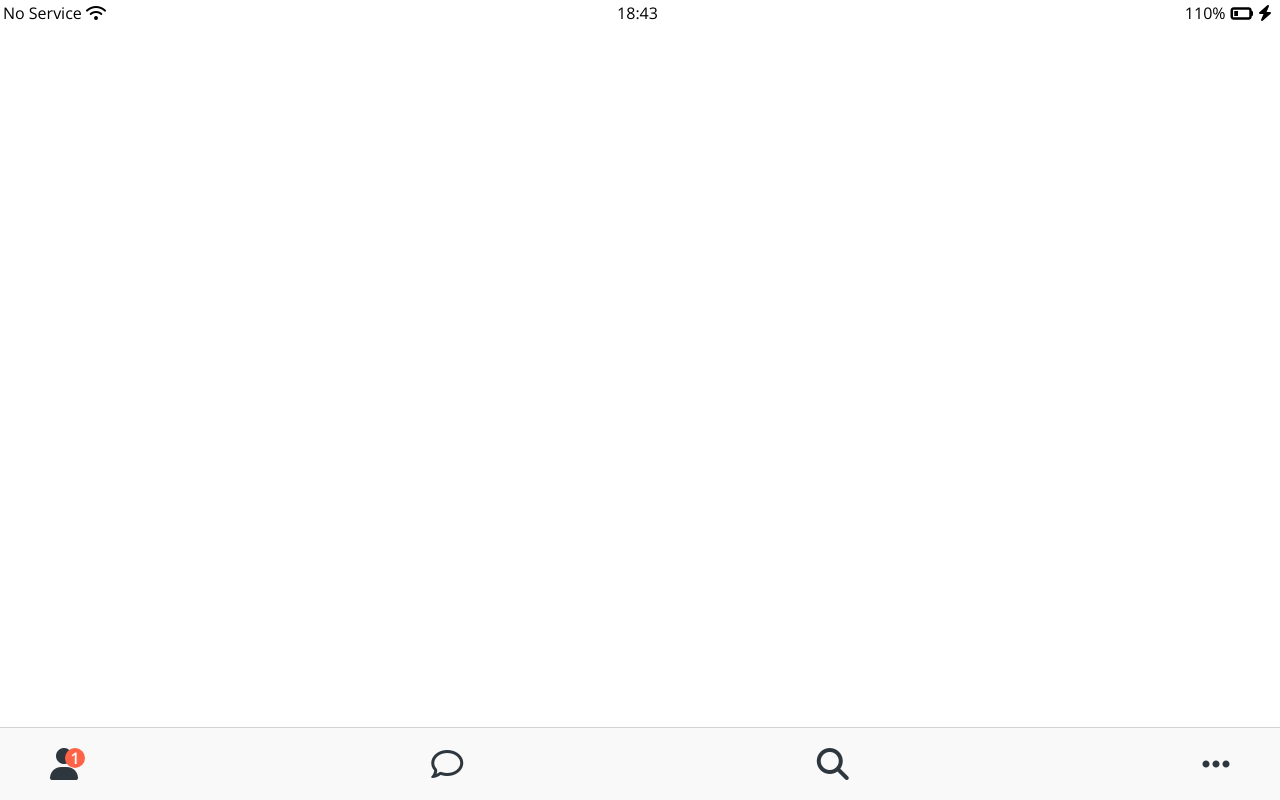
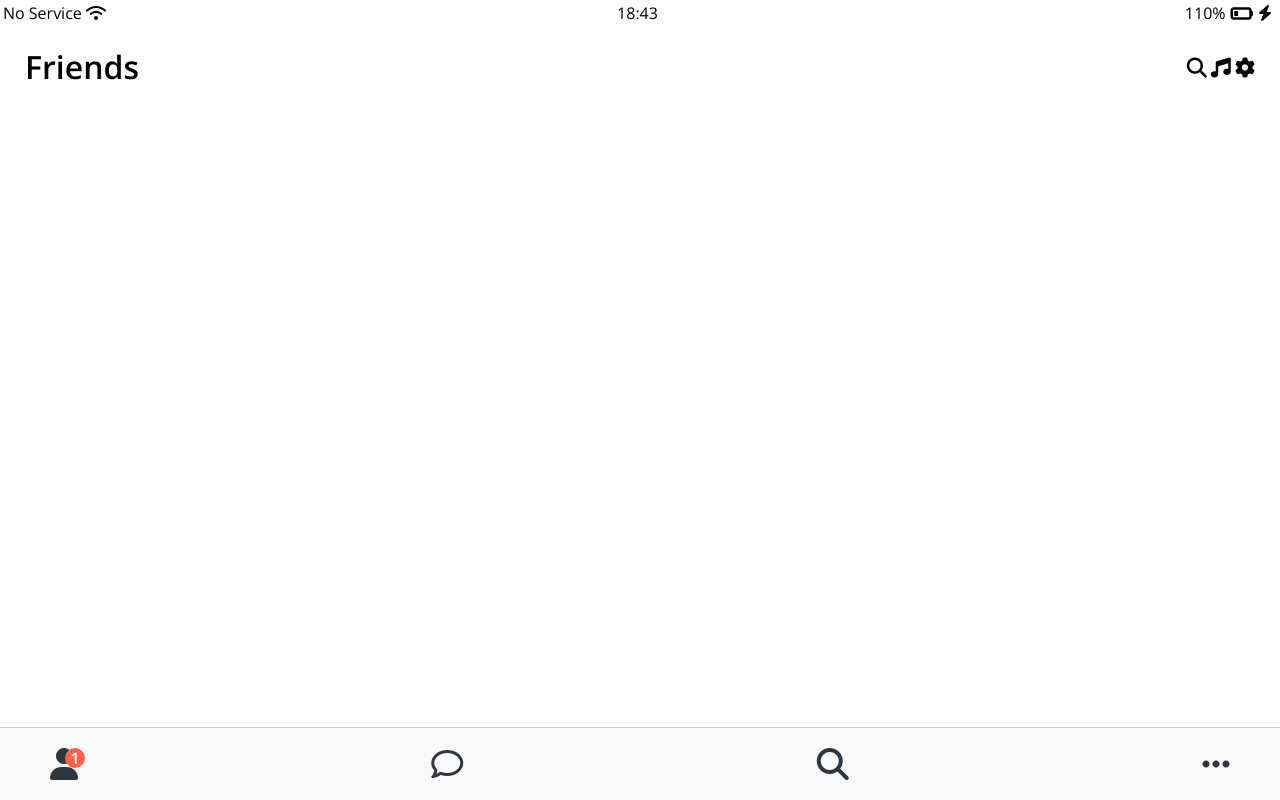
Before and after one commit to YeonKeon/kokoa-clone2022, a plain HTML site: page friends.html in a window 1280 px wide. Drawn offline with nearby package versions, Linux system fonts and the light colour scheme.

Commit message:
screen-header

```diff
--- /dev/null
+++ b/css/components/screen-header.css
@@ -0,0 +1,15 @@
+.screen-header {
+    display: flex;
+    justify-content: space-between;
+    align-items: center;
+    padding: 25px;
+}
+
+.screen-header__title {
+    font-size: 32px;
+    font-weight: 600;
+}
+
+.screen-header__icon {
+    margin-left: 25px;
+}
--- a/css/styles.css
+++ b/css/styles.css
@@ -5,6 +5,7 @@
 /* Components */
 @import "components/status-bar.css";
 @import "components/nav-bar.css";
+@import "components/screen-header.css";
 
 /* Screens */
 @import "screens/login.css";
--- a/friends.html
+++ b/friends.html
@@ -22,6 +22,15 @@
         </div>
     </div>
 
+    <header class="screen-header">
+        <h1 class="screen-header__title">Friends</h1>
+        <div class="screen-header__icon">
+            <span><i class="fas fa-search fa-lg"></i></span>
+            <span><i class="fas fa-music fa-lg"></i></span>
+            <span><i class="fas fa-cog fa-lg"></i></span>
+        </div>
+    </header>
+
     <nav class="nav">
         <ul class="nav__list">
             <li class="nav__btn"><a class="nav__link" href="friends.html">
```
